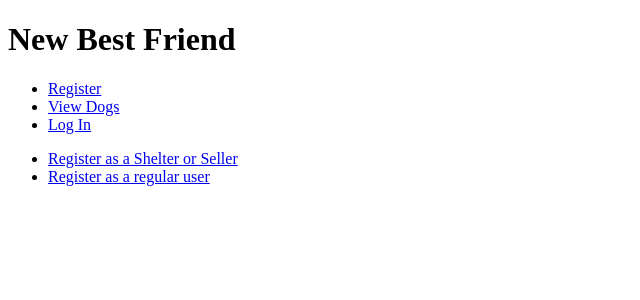
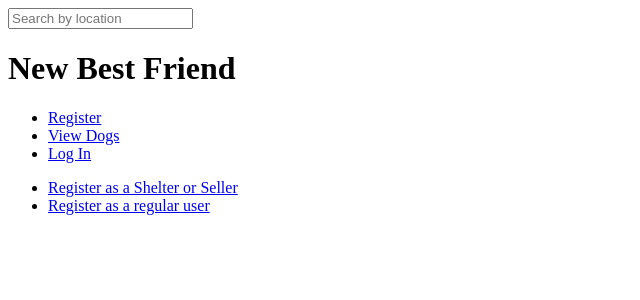
Before and after one commit to andrewjspivey/New_Best_Friend, a Django app: page /registration/ in a window 1280 px wide. Shown: the top 300 px of the page, without its empty margins (0-640 px from the left). Run offline with Django 3.2, Linux system fonts and the light colour scheme.

Commit message:
initiates search by location view url and template

```diff
--- a/main_app/templates/base.html
+++ b/main_app/templates/base.html
@@ -8,6 +8,11 @@
     <title>New Best Friend</title>
 </head>
 <body>
+    <header>
+        <form action="{% url 'search_results' %}" method="get">
+            <input name="q" type="text" placeholder="Search by location">
+          </form>
+    </header>
     <h1>New Best Friend</h1>
     <ul>
         <li><a href="{% url 'registration' %}">Register</a></li>
--- a/main_app/urls.py
+++ b/main_app/urls.py
@@ -1,8 +1,9 @@
-from main_app.views import prov_profile, dog_form, add_dog
+from main_app.views import prov_profile, dog_form, add_dog, SearchResults
 from django.urls import path
 from . import views
 
 urlpatterns = [
+    path('search/', SearchResults.as_view(), name='search_results'),
     path('', views.home, name='home'),
     path('provider/<int:provider_id>/', views.prov_profile, name='prov_profile'),
     path('provider/<int:provider_id>/dog_add', views.add_dog, name='add_dog'),
--- a/main_app/views.py
+++ b/main_app/views.py
@@ -3,11 +3,24 @@ from .models import Dog, Provider, User, RegUser
 from django.contrib.auth.models import AbstractUser
 from django.contrib.auth.forms import UserCreationForm
 from .forms import ProviderRegisterForm, RegUserRegisterForm, Dog_Form, EditProviderForm
+from django.views.generic import ListView
+from django.db.models import Q
 # Create your views here.
 
 
 def home(request):
     return render(request, "home.html")
+
+class SearchResults(ListView):
+    model = Dog
+    template_name = 'search_results.html'
+
+    def get_queryset(self):
+        query = self.request.GET.get('q')
+        dog_list = Dog.objects.filter(
+            Q(location__icontains=query)
+        )
+        return dog_list
 
 
 def dogs_index(request):
```
Also changed, not shown: main_app/templates/search_results.html (added, +16 -0 lines).
